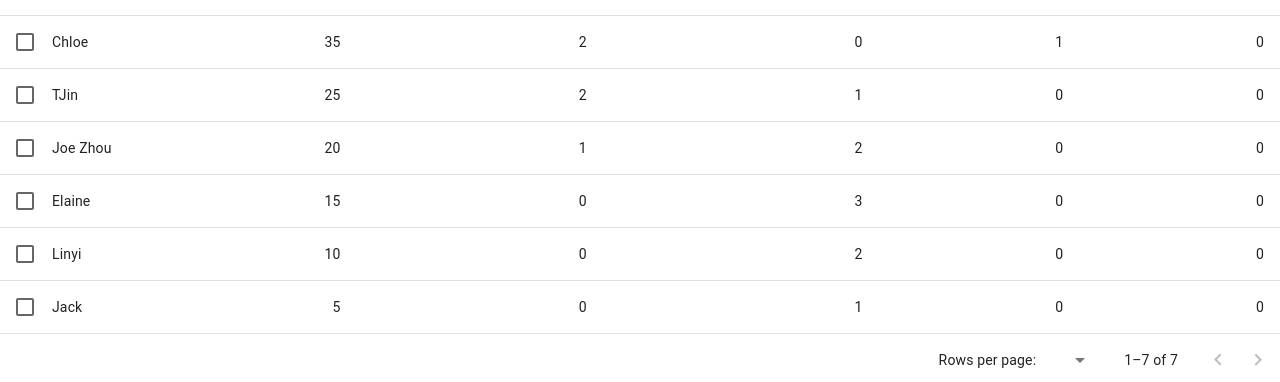
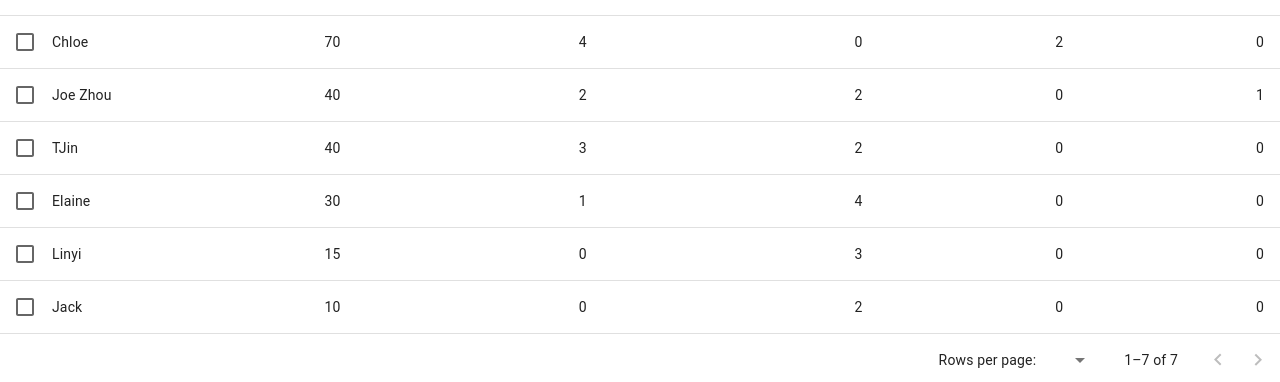
Before and after one commit to ElaineLovesAvocado/LevelUp, a React (Create React App) app: page /ranking in a window 1280 px wide. Shown: the part 264-646 px from the top of the page. Built offline with nearby package versions, Linux system fonts and the light colour scheme.

Commit message:
Season one score updated

```diff
--- a/src/pages/ranking.js
+++ b/src/pages/ranking.js
@@ -35,13 +35,13 @@ function createData(id, name, totalScore, numFirst, numSecond, numSuper, numSupe
 }
 
 const rows = [
-  createData(1, 'Jack', 5, 0, 1, 0, 0),
-  createData(2, 'Linyi', 10, 0, 2, 0,0),
-  createData(3, 'Joe Zhou', 20, 1, 2, 0,0),
-  createData(4, 'Elaine', 15, 0, 3, 0, 0),
-  createData(5, 'Joe Sun', 45, 3, 3, 0, 0),
-  createData(6, 'Chloe', 35, 2, 0, 1, 0),
-  createData(7, 'TJin', 25, 2, 1, 0, 0),
+  createData(1, 'Jack', 10, 0, 2, 0, 0),
+  createData(2, 'Linyi', 15, 0, 3, 0,0),
+  createData(3, 'Joe Zhou', 40, 2, 2, 0,1),
+  createData(4, 'Elaine', 30, 1, 4, 0, 0),
+  createData(5, 'Joe Sun', 70, 3, 6, 0, 1),
+  createData(6, 'Chloe', 70, 4, 0, 2, 0),
+  createData(7, 'TJin', 40, 3, 2, 0, 0),
 ];
 
 function descendingComparator(a, b, orderBy) {
--- a/src/pages/records.js
+++ b/src/pages/records.js
@@ -27,6 +27,9 @@ function createData(Date, Jack,	TJin,	JoeS,	JoeZ,	Chloe,	Elaine,	Linyi,  FirstPl
 
 
 const rows = [
+    createData('2023-11-24',	'NA',	'NA',	'庄上',	'庄上',	'大光 🌟',	'NA',	'NA',			'Chole',	'Joe S, Joe Z'),
+    createData('2023-11-24',	'7', '3(2nd Round)',	'K',	'7',	'A', 	'3(2nd Round)🌟',	'5',	'Elaine',	'TJ' ),
+    createData('2023-11-24',	'8',	'7',	'10',	'A 🌟',	'8',	'9',	'5',	'Joe Z',	'Joe S'),
     createData('2023-12-08', 'A',	'A',	'3 (2nd Round)',	'Q',	'3(2nd Round) 🌟',	'A',	'Q',	'Chloe',	'Joe Sun'),
     createData('2023-12-08', '10?',	'10?',	'10?',	'10?',	'A (大光) 🌟', '10?',	'10?',	'Chloe',	'N/A'),
     createData('2023-12-15', '9',	'2(2nd Round) 🌟',	'K',	'10',	'10', '6',	'7',	'TJ',	'Joe Sun'),
@@ -35,7 +38,10 @@ const rows = [
     createData('2023-12-22',	'7',	'3 (2nd round)🌟',	'K',	'A',	'K',	'A',	'A',	'TJ',	'Joe Zhou, Elaine, Linyi'),
     createData('2023-12-22',	'10',	'J',	'3(2nd round) 🌟',	'Q',	'9',	'A',	'Q',	'Joe Sun',	'Elaine' ),
     createData('2023-12-27', 'K',	'J',	'8', '3(2nd round)🌟',	'5',	'10',	'J','Joe Z','Jack'),
-    createData('2023-12-27', '9',	'10',	'A 🌟', '10',	'9',	'8',	'10', 'Joe S', 'TJ, Joe Z, Linyi')
+    createData('2023-12-27', '9',	'10',	'A 🌟', '10',	'9',	'8',	'10', 'Joe S', 'TJ, Joe Z, Linyi'),
+    createData('2023-12-29',	'10',	'9',	'8',	'8',	'2(2nd Round)🌟',	'7',	'4','Chole',	'Jack'),
+    createData('2023-12-29', '6',	'K',	'A',	'9',	'2(2nd Round) 🌟',	'A',	'6',	'Chole',	'Elaine, Joe S'),
+    createData('2023-12-29',	'8',	'2(2nd Round) 🌟',	'A+',	'Q',	'A',	'9',	'A+',			'TJ',	'Joe S, Linyi')
   ];
 
 const Records = () => {
```
